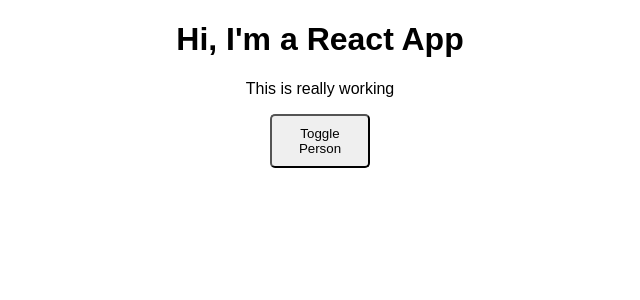
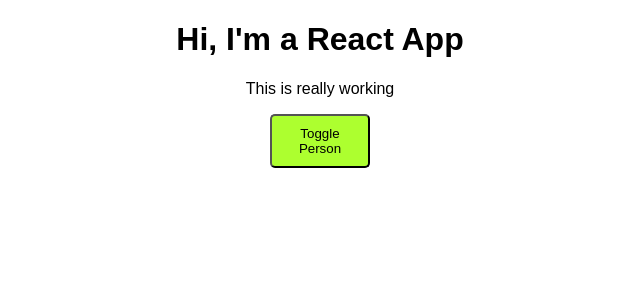
Before and after one commit to sourabh-khera/react-tutorial-practice, a React (Create React App) app: page / in a window 1280 px wide. Shown: the top 300 px of the page, without its empty margins (320-960 px from the left). Built offline with nearby package versions, Linux system fonts and the light colour scheme; the HTML template or start-up script is replaced by a standard one.

Commit message:
css change made in button

```diff
--- a/src/App.js
+++ b/src/App.js
@@ -32,15 +32,19 @@ class App extends Component {
 
   render() {
     const style = {
+      backgroundColor: 'greenyellow',
       width: '100px',
       borderRadius: '5px',
       textAlign: 'center',
       padding: '10px',
       cursor: 'pointer',
-      outline: 'none'
+      outline: 'none',
     };
-    const renderPersons = this.state.showPersons ?
-      (this.state.persons.map((p, id) => {
+
+    let renderPersons = [];
+
+    if(this.state.showPersons) {
+      renderPersons = this.state.persons.map((p, id) => {
         return <Person
           key={p.id}
           name={p.name}
@@ -48,10 +52,9 @@ class App extends Component {
           click={() => this.deleteHandler(p.id)}
           change={(event) => this.nameHandler(event, p.id)}
         />
-      })
-      )
-      :
-      null;
+      });
+      style.backgroundColor = 'red';
+    }
 
     return (
       <div className="App">
```
